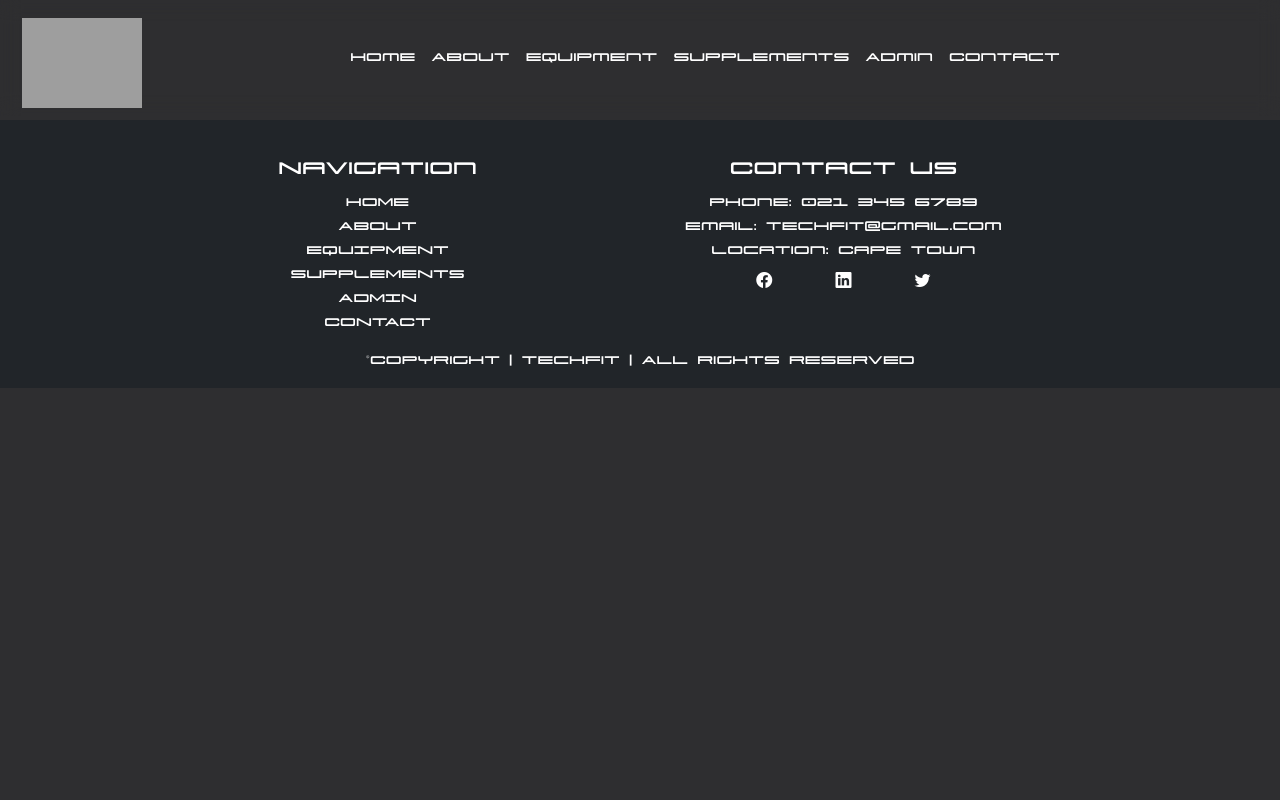
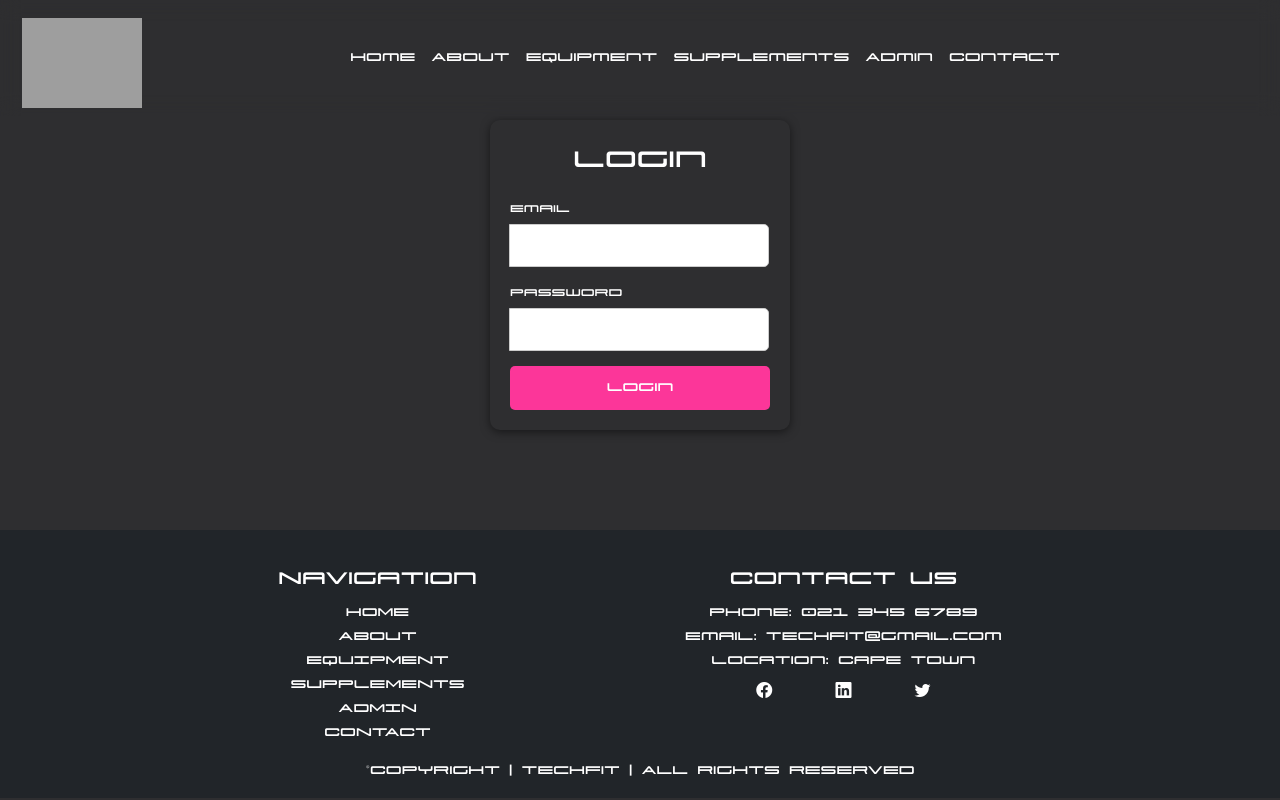
Before and after one commit to AneeqBass/capstone-project, a Vue app: page /login in a window 1280 px wide. Built offline with nearby package versions, Linux system fonts and the light colour scheme; grey boxes are pictures that could not be loaded.

Commit message:
"Updated route paths and added new routes for login and report"

```diff
--- a/src/router/index.js
+++ b/src/router/index.js
@@ -57,7 +57,7 @@
     component: () => import(/* webpackChunkName: "equipmentEdit" */ '../views/EquipmentEditView.vue')
   },
   {
-    path: '/userAdd/',
+    path: '/register/',
     name: 'userAdd',
     component: () => import(/* webpackChunkName: "userAdd" */ '../views/UserAddView.vue')
   },
@@ -70,6 +70,16 @@
     path: '/admin',
     name: 'admin',
     component: () => import(/* webpackChunkName: "admin" */ '../views/AdminView.vue')
+  },
+  {
+    path: '/login',
+    name: 'login',
+    component: () => import(/* webpackChunkName: "login" */ '../views/LoginView.vue')
+  },
+  {
+    path: '/report',
+    name: 'report',
+    component: () => import(/* webpackChunkName: "report" */ '../views/ReportView.vue')
   }
 ]
 
--- /dev/null
+++ b/src/views/LoginView.vue
@@ -0,0 +1,89 @@
+<!-- src/views/LoginPage.vue -->
+<template>
+  <div class="login-container">
+    <h2>Login</h2>
+    <form @submit.prevent="handleLogin">
+      <div class="input-group">
+        <label for="email">Email</label>
+        <input type="text" v-model="email" id="email" required />
+      </div>
+      <div class="input-group">
+        <label for="password">Password</label>
+        <input type="password" v-model="password" id="password" required />
+      </div>
+      <button type="submit">Login</button>
+    </form>
+  </div>
+</template>
+
+  <script>
+export default {
+  data() {
+    return {
+      username: "",
+      password: "",
+    };
+  },
+  methods: {
+    handleLogin() {
+      // Add your login logic here
+      if (this.username && this.password) {
+        alert(`Username: ${this.username}\nPassword: ${this.password}`);
+      } else {
+        alert("Please fill in both fields.");
+      }
+    },
+  },
+};
+</script>
+
+  <style scoped>
+.login-container {
+  background-color: #2e2e30;
+  color: white;
+  margin: 100px auto;
+  padding: 20px;
+  width: 300px;
+  border-radius: 10px;
+  box-shadow: 0 2px 10px rgba(0, 0, 0, 0.5);
+}
+
+h2 {
+  margin-bottom: 20px;
+  text-align: center;
+  font-family: "911porschav3", sans-serif;
+}
+
+.input-group {
+  margin-bottom: 15px;
+}
+
+.input-group label {
+  display: block;
+  margin-bottom: 5px;
+  font-size: 14px;
+}
+
+.input-group input {
+  width: 100%;
+  padding: 10px;
+  border-radius: 5px;
+  border: 1px solid #ccc;
+  font-size: 14px;
+}
+
+button {
+  width: 100%;
+  padding: 10px;
+  background-color: #fc3699;
+  color: white;
+  border: none;
+  border-radius: 5px;
+  font-size: 16px;
+  cursor: pointer;
+}
+
+button:hover {
+  background-color: #df0056;
+}
+</style>
--- /dev/null
+++ b/src/views/ReportView.vue
@@ -0,0 +1,15 @@
+<template>
+  <div>
+
+</div>
+</template>
+
+<script>
+export default {
+
+}
+</script>
+
+<style>
+
+</style>
```
